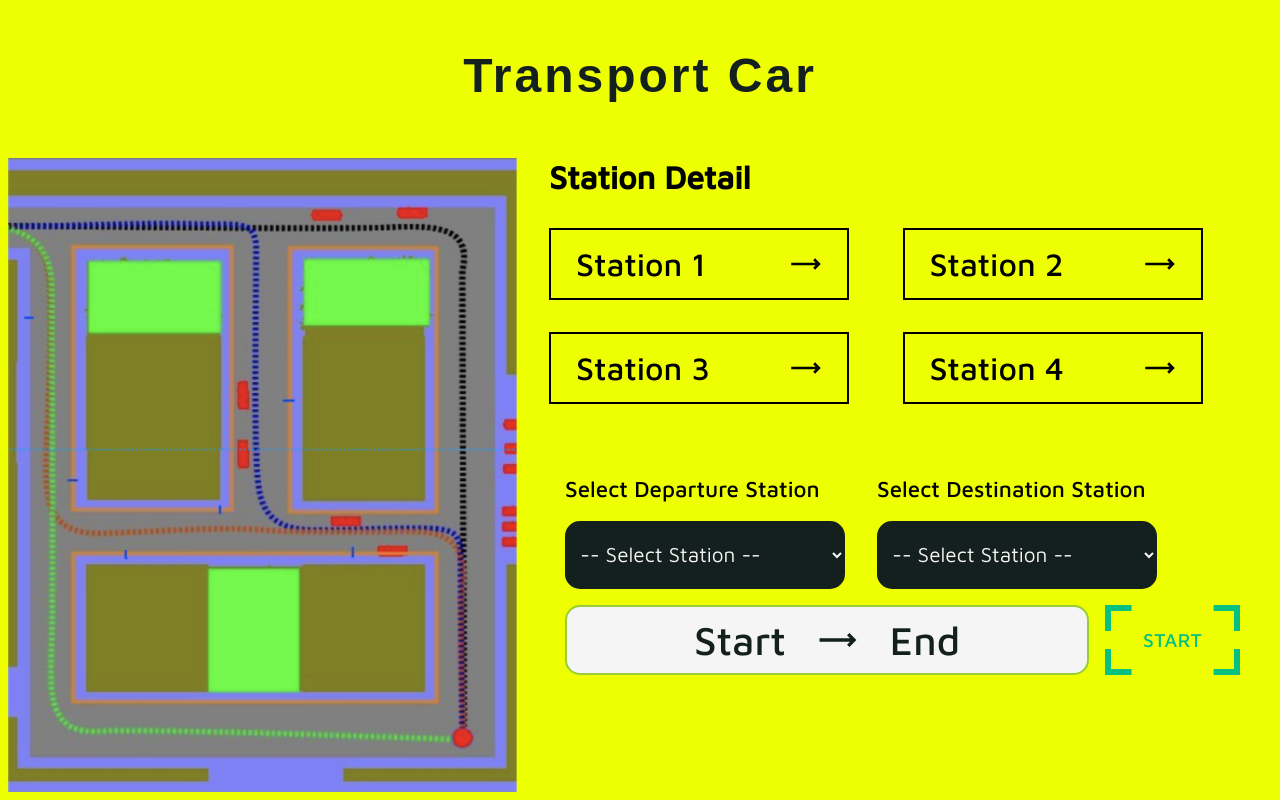
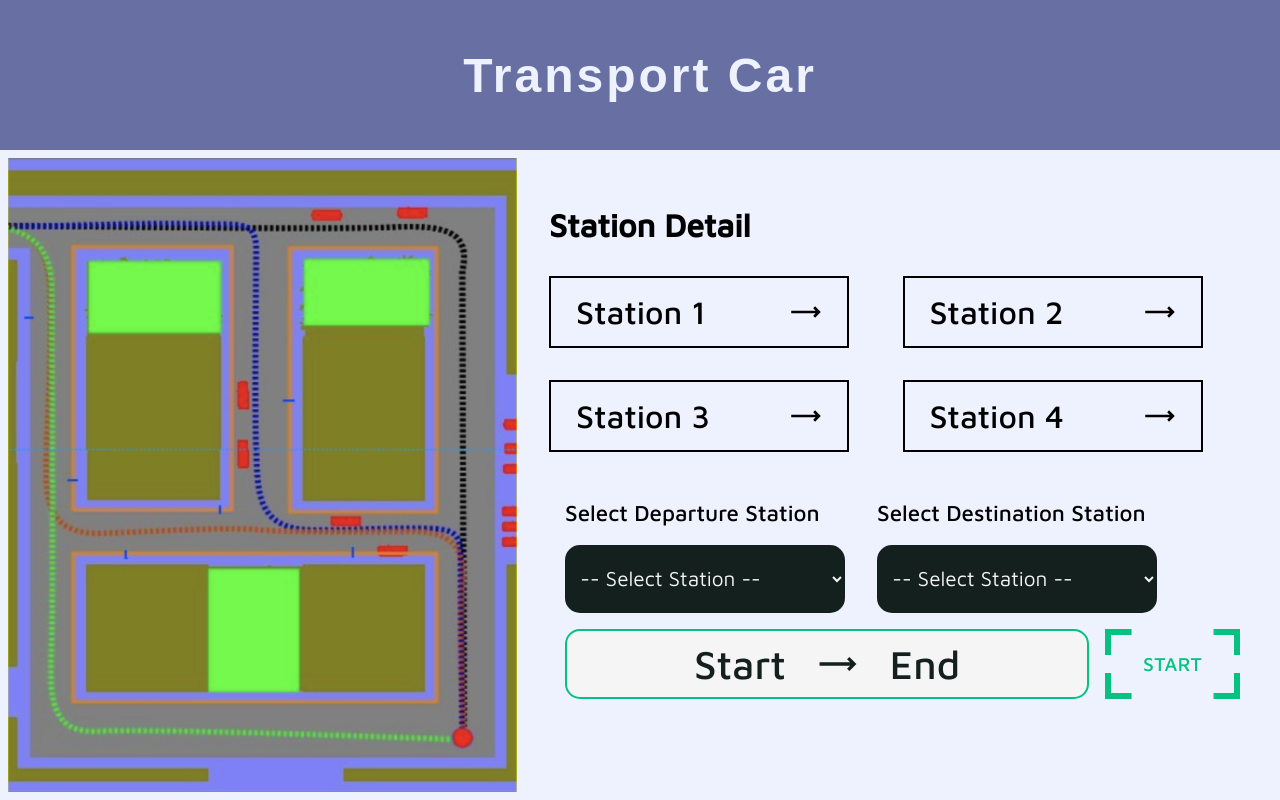
Before and after one commit to ExceedGroup12/Transport-project-frontend, a React (Create React App) app: page / in a window 1280 px wide. Built offline with nearby package versions, Linux system fonts and the light colour scheme; a web font is replaced by a local one.

Commit message:
change background color

```diff
--- a/src/components/Navbar/navbar.scss
+++ b/src/components/Navbar/navbar.scss
@@ -1,7 +1,7 @@
 .navbar__container {
   width: 100vw;
   height: 150px;
-  background-color: #edff00;
+  background-color: #676fa3;
   display: flex;
   align-items: center;
   justify-content: center;
@@ -10,7 +10,7 @@
     text-decoration: none;
 
     h1 {
-      color: #14201e;
+      color: #eef2ff;
       font-family: 'Hammersmith One', sans-serif;
       font-size: 3rem;
       letter-spacing: 3px;
--- a/src/pages/Home/home.scss
+++ b/src/pages/Home/home.scss
@@ -7,7 +7,7 @@ $dur: 0.3s;
 .home__container {
   width: 100vw;
   height: calc(100vh - 150px);
-  background-color: #edff00;
+  background-color: #eef2ff;
   display: flex;
 
   .map__container {
@@ -33,6 +33,7 @@ $dur: 0.3s;
       padding: 0 1rem;
       display: flex;
       flex-direction: column;
+      margin-top: 3rem;
 
       h2 {
         font-size: 2rem;
@@ -63,7 +64,7 @@ $dur: 0.3s;
         .selected-station {
           height: 70px;
           width: 524px;
-          border: 2px solid yellowgreen;
+          border: 2px solid $fg;
           border-radius: 15px;
           margin-right: 1rem;
           display: flex;
@@ -123,7 +124,7 @@ $dur: 0.3s;
           &::after {
             content: '';
             position: absolute;
-            background-color: #edff00;
+            background-color: #eef2ff;
             z-index: 1;
             transition: all $dur;
           }
--- a/src/pages/StationDetail/StationDetail.jsx
+++ b/src/pages/StationDetail/StationDetail.jsx
@@ -1,3 +1,11 @@
+import { useParams } from 'react-router-dom';
+
 export default function StationDetail() {
-  return <div>StationDetail</div>;
+  const { station } = useParams();
+
+  return (
+    <div>
+      <h1>Station {station}</h1>
+    </div>
+  );
 }
```
